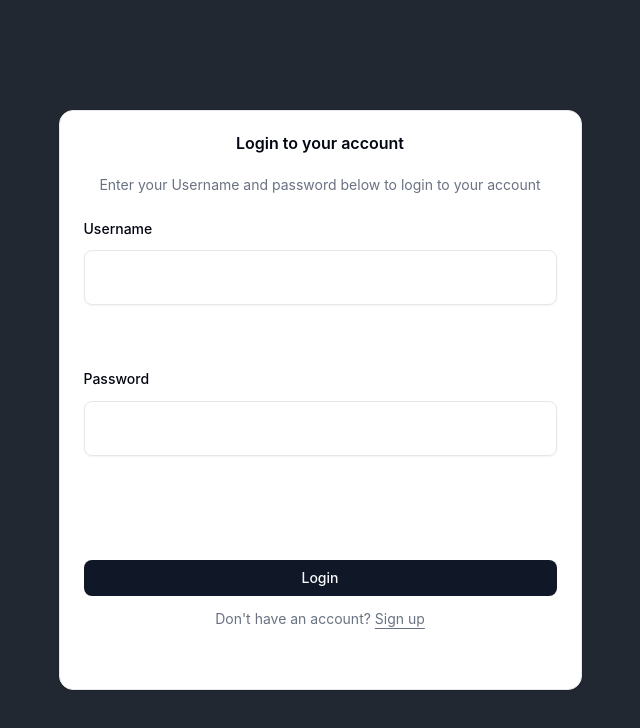
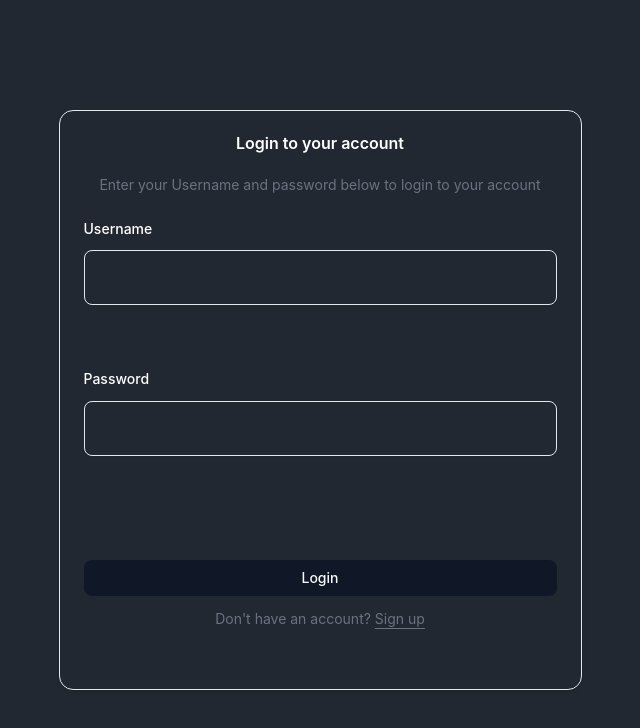
Before and after one commit to RyanM13/cybersim, a React (Vite) app in the folder frontend/: page / in a window 1280 px wide. Shown: the top 728 px of the page, without its empty margins (320-960 px from the left). Built offline with nearby package versions, Linux system fonts and the light colour scheme.

Commit message:
Style: Applied default background color

```diff
--- a/frontend/src/index.css
+++ b/frontend/src/index.css
@@ -3,6 +3,12 @@
 @import "shadcn/tailwind.css";
 
 @custom-variant dark (&:is(.dark *));
+
+@layer {
+  body {
+    @apply bg-gray-900;
+  }
+}
 
 @theme inline {
   --radius-sm: calc(var(--radius) - 4px);
@@ -48,9 +54,9 @@
 :root {
   --radius: 0.625rem;
   --background: #222831;
-  --foreground: oklch(0.13 0.028 261.692);
-  --card: oklch(1 0 0);
-  --card-foreground: oklch(0.13 0.028 261.692);
+  --foreground: #ffffff;
+  --card: #222831;
+  --card-foreground: #ffffff;
   --popover: oklch(1 0 0);
   --popover-foreground: oklch(0.13 0.028 261.692);
   --primary: oklch(0.21 0.034 264.665);
```
